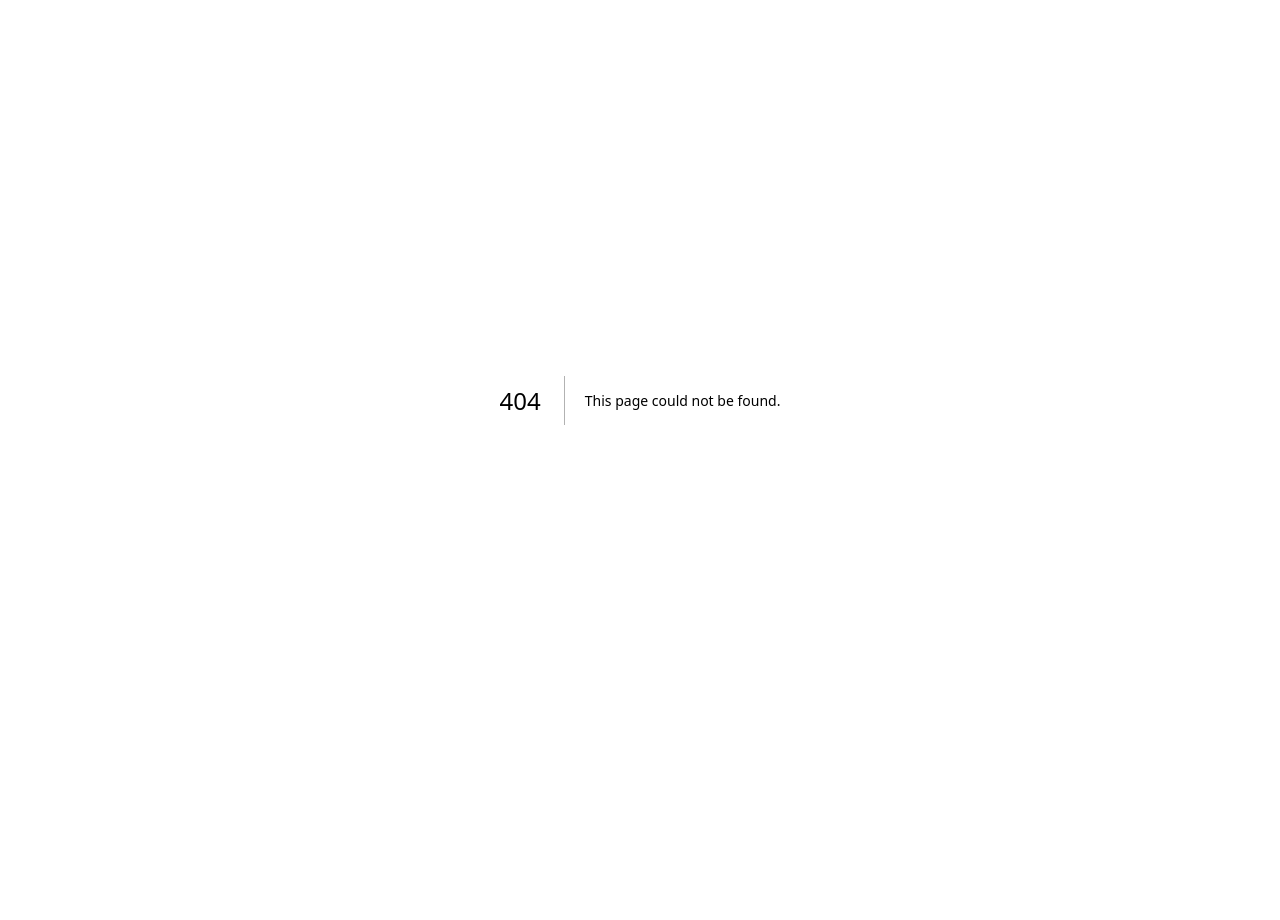
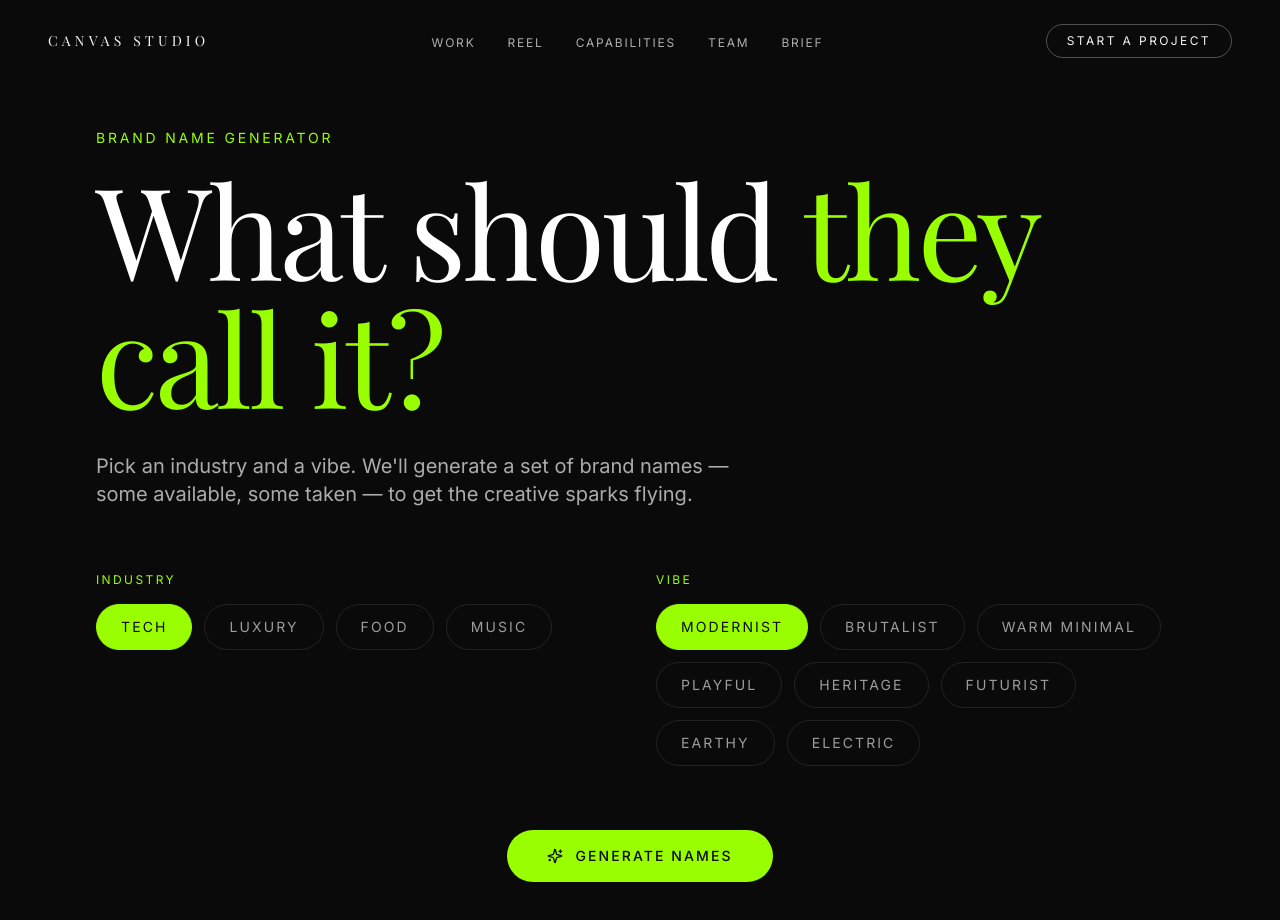
Before and after one commit to anas-khan-antimatter/mkt-canvas-studio, a Next.js app: page /generator in a window 1280 px wide. Before the commit this address had no page. Shown: the top 920 px of the page. Before the commit the page ends 800 px from the top, so only its background shows below. Built offline with nearby package versions, Linux system fonts and the light colour scheme; a web font is replaced by a local one.

Commit message:
antimatter: checkpoint c-1790732964930-makg6

```diff
--- /dev/null
+++ b/src/app/api/names/route.ts
@@ -0,0 +1,45 @@
+import { NextRequest, NextResponse } from "next/server";
+
+const brandNames: Record<string, string[]> = {
+  tech: [
+    "Vectar", "Nexial", "Orbiton", "Cypheris",
+    "Beamcore", "Synthos", "Driftware", "Plexicon",
+  ],
+  luxury: [
+    "Atelier Noire", "Selve", "Oro & Co.", "Maison Lune",
+    "Veritier", "Cielis", "Nacre", "Sommet",
+  ],
+  food: [
+    "Bramble & Root", "Zest", "Harvest Hand", "Pulp & Seed",
+    "Salt & Soil", "Rind", "Petrel", "Porch & Pantry",
+  ],
+  music: [
+    "Overlay", "Resonance", "Tonic", "Chord & Static",
+    "Amplify Studio", "B-Side", "Tempo House", "Loudness",
+  ],
+};
+
+const vibes = [
+  "Modernist", "Brutalist", "Warm Minimal", "Playful",
+  "Heritage", "Futurist", "Earthy", "Electric",
+];
+
+export async function GET(request: NextRequest) {
+  const { searchParams } = new URL(request.url);
+  const industry = searchParams.get("industry")?.toLowerCase() || "tech";
+  const vibe = searchParams.get("vibe") || "Modernist";
+
+  const candidates = brandNames[industry] || brandNames.tech;
+
+  // Deterministic "generation" — shuffle based on vibe string
+  const seed = [...vibe].reduce((acc, c) => acc + c.charCodeAt(0), 0);
+  const shuffled = [...candidates].sort((_, __) => seed % 3 - 1);
+
+  const result = shuffled.map((name, i) => ({
+    name,
+    style: vibes[(seed + i) % vibes.length],
+    available: (seed + i) % 3 !== 0, // ~66% "available"
+  }));
+
+  return NextResponse.json({ names: result, source: "heuristic" });
+}
--- /dev/null
+++ b/src/app/generator/page.tsx
@@ -0,0 +1,171 @@
+"use client";
+
+import Link from "next/link";
+import { Header } from "@/components/header";
+import { ScrollReveal } from "@/components/scroll-reveal";
+import { ArrowRight, Sparkles } from "lucide-react";
+import { useState } from "react";
+
+const industries = ["tech", "luxury", "food", "music"] as const;
+const vibeOptions = [
+  "Modernist",
+  "Brutalist",
+  "Warm Minimal",
+  "Playful",
+  "Heritage",
+  "Futurist",
+  "Earthy",
+  "Electric",
+];
+
+interface NameResult {
+  name: string;
+  style: string;
+  available: boolean;
+}
+
+export default function GeneratorPage() {
+  const [industry, setIndustry] = useState("tech");
+  const [vibe, setVibe] = useState("Modernist");
+  const [results, setResults] = useState<NameResult[] | null>(null);
+  const [loading, setLoading] = useState(false);
+
+  async function generate() {
+    setLoading(true);
+    try {
+      const res = await fetch(`/api/names?industry=${industry}&vibe=${vibe}`);
+      const data = await res.json();
+      setResults(data.names);
+    } catch {
+      // fallback
+      setResults([
+        { name: "Vectar", style: "Modernist", available: true },
+        { name: "Nexial", style: "Brutalist", available: true },
+        { name: "Orbiton", style: "Futurist", available: false },
+        { name: "Cypheris", style: "Electric", available: true },
+        { name: "Beamcore", style: "Modernist", available: true },
+        { name: "Synthos", style: "Playful", available: false },
+        { name: "Driftware", style: "Earthy", available: true },
+        { name: "Plexicon", style: "Heritage", available: true },
+      ]);
+    }
+    setLoading(false);
+  }
+
+  return (
+    <main className="bg-ink-950 text-white min-h-screen">
+      <Header />
+      <div className="pt-32 pb-32 px-6 md:px-12 lg:px-24 max-w-7xl mx-auto">
+        <ScrollReveal>
+          <p className="eyebrow text-neon-500 mb-4">Brand Name Generator</p>
+        </ScrollReveal>
+        <ScrollReveal>
+          <h1 className="heading-xl mb-8 max-w-5xl">
+            What should <span className="text-neon-500">they call it?</span>
+          </h1>
+        </ScrollReveal>
+        <ScrollReveal>
+          <p className="body-lg text-ink-300 max-w-2xl mb-16">
+            Pick an industry and a vibe. We&apos;ll generate a set of brand names
+            — some available, some taken — to get the creative sparks flying.
+          </p>
+        </ScrollReveal>
+
+        {/* Controls */}
+        <div className="grid md:grid-cols-2 gap-8 mb-16">
+          <div>
+            <label className="block text-xs uppercase tracking-[0.2em] text-neon-500 mb-4">
+              Industry
+            </label>
+            <div className="flex flex-wrap gap-3">
+              {industries.map((ind) => (
+                <button
+                  key={ind}
+                  onClick={() => setIndustry(ind)}
+                  className={`px-6 py-3 rounded-full text-sm uppercase tracking-[0.15em] border ${
+                    ind === industry
+                      ? "bg-neon-500 text-ink-950 border-neon-500"
+                      : "bg-transparent text-white/60 border-white/10 hover:border-white/30"
+                  } transition-all`}
+                >
+                  {ind}
+                </button>
+              ))}
+            </div>
+          </div>
+          <div>
+            <label className="block text-xs uppercase tracking-[0.2em] text-neon-500 mb-4">
+              Vibe
+            </label>
+            <div className="flex flex-wrap gap-3">
+              {vibeOptions.map((v) => (
+                <button
+                  key={v}
+                  onClick={() => setVibe(v)}
+                  className={`px-6 py-3 rounded-full text-sm uppercase tracking-[0.15em] border ${
+                    v === vibe
+                      ? "bg-neon-500 text-ink-950 border-neon-500"
+                      : "bg-transparent text-white/60 border-white/10 hover:border-white/30"
+                  } transition-all`}
+                >
+                  {v}
+                </button>
+              ))}
+            </div>
+          </div>
+        </div>
+
+        <div className="text-center mb-16">
+          <button
+            onClick={generate}
+            disabled={loading}
+            className={`inline-flex items-center gap-3 ${
+              loading ? "opacity-50" : ""
+            } bg-neon-500 text-ink-950 px-10 py-4 rounded-full text-sm uppercase tracking-[0.15em] font-medium hover:bg-neon-400 transition-all`}
+          >
+            <Sparkles size={16} />
+            {loading ? "Generating…" : "Generate Names"}
+          </button>
+        </div>
+
+        {/* Results */}
+        {results && (
+          <section>
+            <ScrollReveal>
+              <h2 className="text-3xl font-display mb-8 text-neon-500">
+                Territory Names
+              </h2>
+            </ScrollReveal>
+            <div className="grid md:grid-cols-2 lg:grid-cols-4 gap-6">
+              {results.map((r, i) => (
+                <ScrollReveal key={r.name}>
+                  <div
+                    className={`p-6 rounded-2xl border ${
+                      r.available
+                        ? "border-neon-500/30 bg-canvas-900/10"
+                        : "border-white/10 bg-canvas-900/5 opacity-60"
+                    }`}
+                  >
+                    <h3 className="text-2xl font-display mb-1">{r.name}</h3>
+                    <p className="text-xs uppercase tracking-[0.15em] text-ink-400 mb-2">
+                      {r.style}
+                    </p>
+                    <span
+                      className={`inline-block px-3 py-1 rounded-full text-2xs uppercase tracking-[0.1em] ${
+                        r.available
+                          ? "bg-neon-500/20 text-neon-500"
+                          : "bg-white/5 text-ink-500"
+                      }`}
+                    >
+                      {r.available ? "Available" : "Taken"}
+                    </span>
+                  </div>
+                </ScrollReveal>
+              ))}
+            </div>
+          </section>
+        )}
+      </div>
+    </main>
+  );
+}
```
